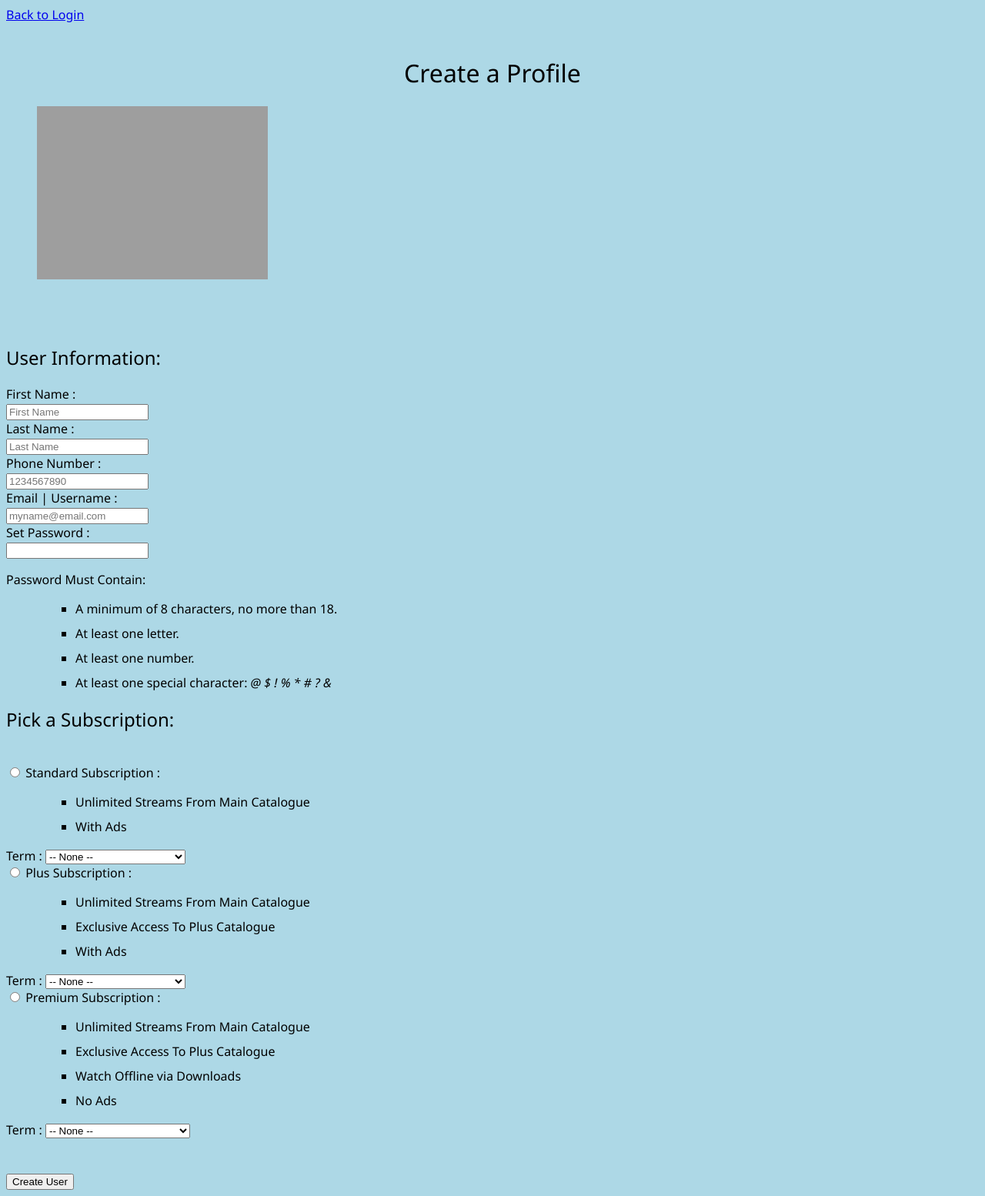
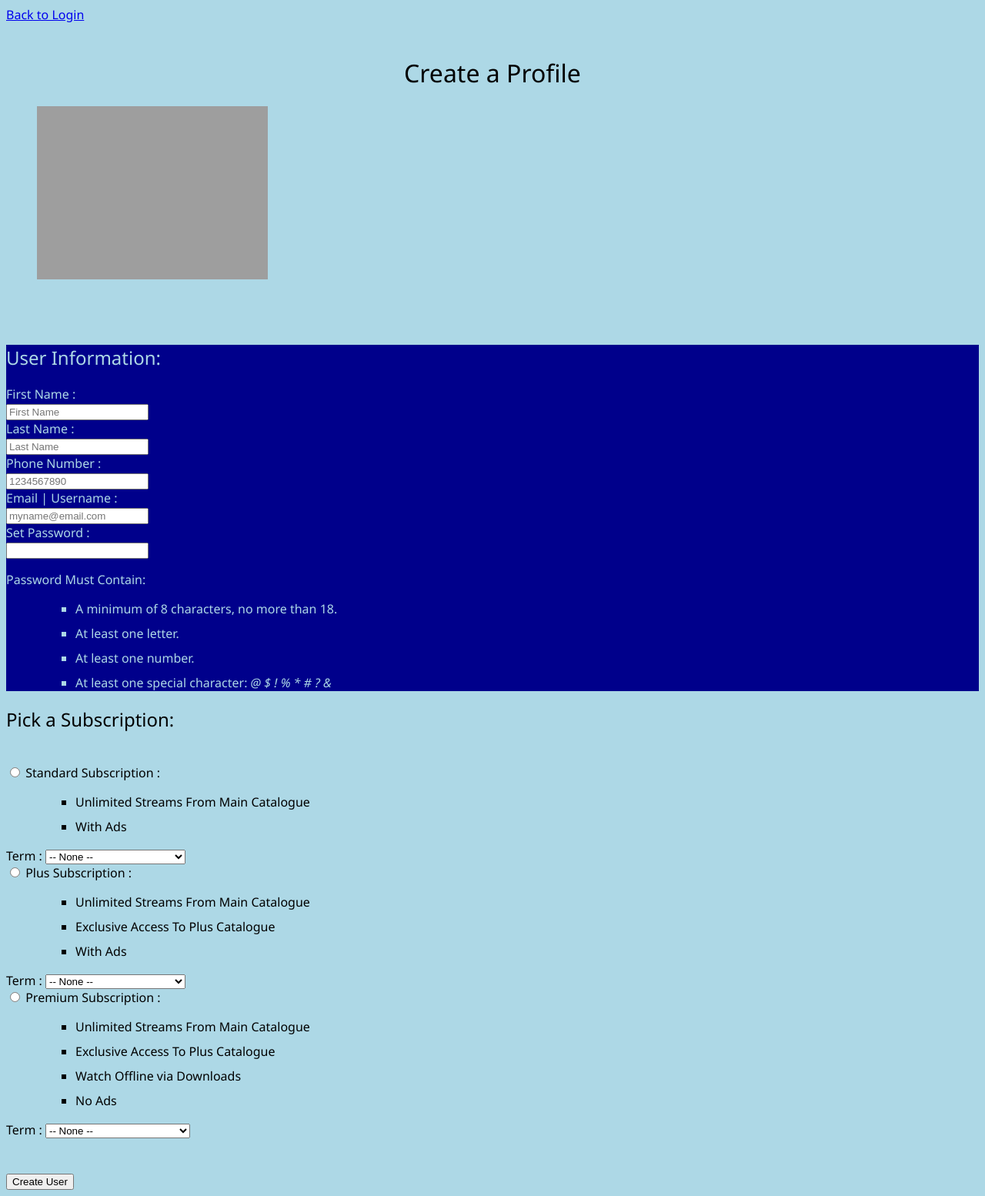
Before and after one commit to jm-fowler/CTI110Group, a PHP site: page /user_creation.html in a window 1280 px wide. Shown: the whole page at 77% size. Run offline with PHP 8.4, Linux system fonts and the light colour scheme; grey boxes are pictures that could not be loaded.

Commit message:
Update style.css

```diff
--- a/style.css
+++ b/style.css
@@ -28,3 +28,10 @@ ul li{
     margin-left: 50px;
 
 }
+.user_info{
+    background-color: darkblue;
+    color: lightblue;
+}
+.pick_sub{
+
+}
```
